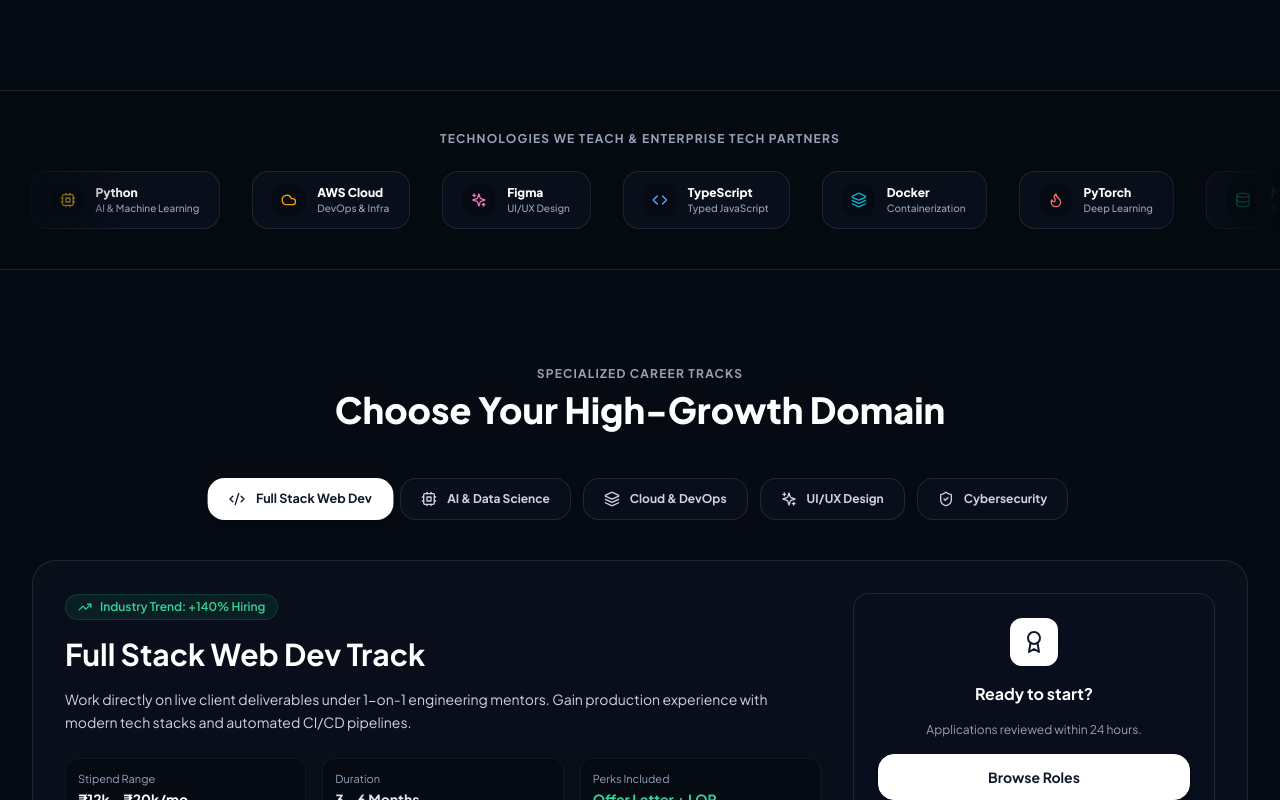
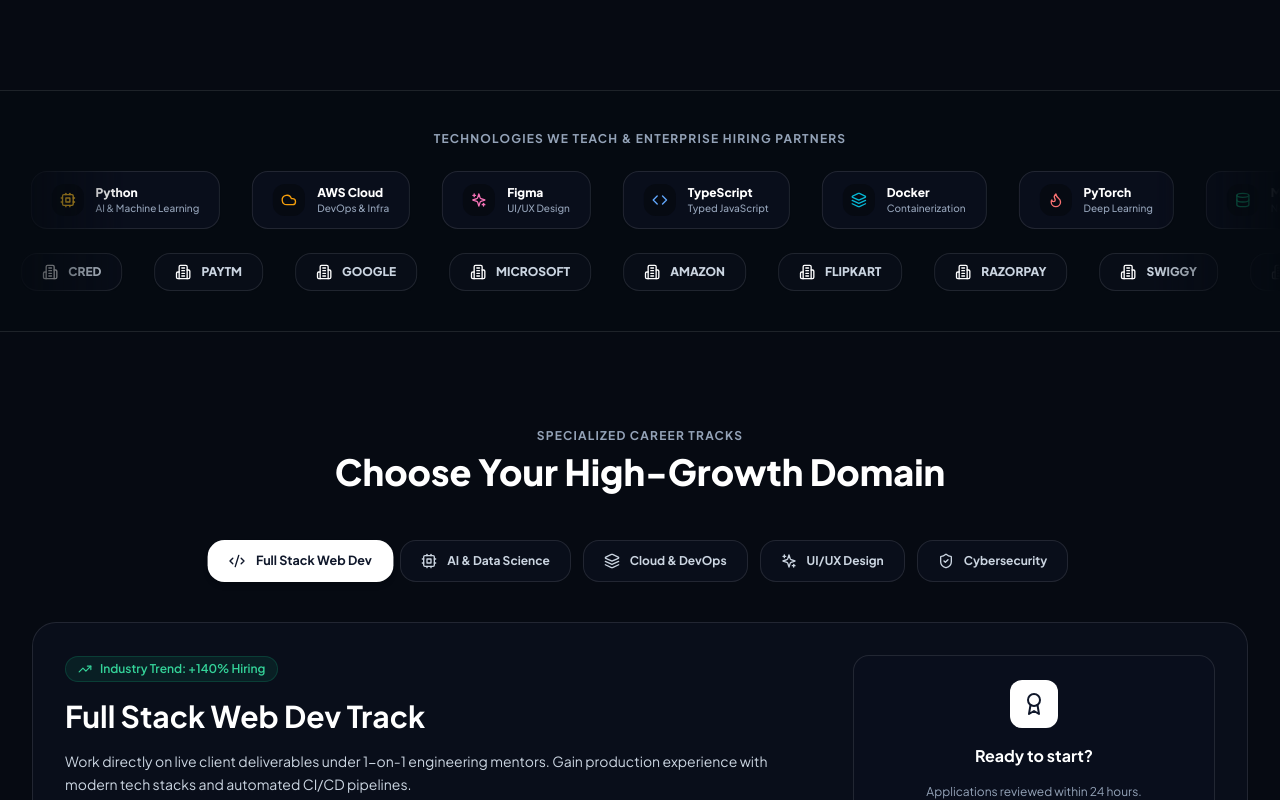
Before and after one commit to Anubhavsaxena2004/frontend_enhancement, a React (Vite) app: page / in a window 1280 px wide. Shown: the part 900-1700 px from the top of the page. Built offline with nearby package versions, Linux system fonts and the light colour scheme.

Commit message:
fix: re-add reverse hiring companies marquee track and enhance CTA primary button legibility with crisp dark text

```diff
--- a/src/components/Home.jsx
+++ b/src/components/Home.jsx
@@ -80,7 +80,6 @@
     });
   };
 
-  // Alternating Left / Right Slide-In Animation based on Index
   const isEven = index % 2 === 0;
 
   return (
@@ -158,6 +157,8 @@
     { name: 'MongoDB', type: 'NoSQL Database', color: 'text-emerald-600 dark:text-emerald-500', icon: Database },
   ];
 
+  const hiringCompanies = ['GOOGLE', 'MICROSOFT', 'AMAZON', 'FLIPKART', 'RAZORPAY', 'SWIGGY', 'TCS', 'INFOSYS', 'CRED', 'PAYTM'];
+
   const handleQuickVerify = (e) => {
     e.preventDefault();
     if (!quickVerifyInput.trim()) return;
@@ -227,7 +228,7 @@
             Accelerate your career through hands-on industry internships with guaranteed stipends, production mentorship, and enterprise IT engineering solutions.
           </motion.p>
 
-          {/* Humanized Buttons (Slate/White Token & Glassmorphism Outline) */}
+          {/* Humanized Buttons */}
           <motion.div
             variants={fadeInUpOnce}
             initial="hidden"
@@ -286,7 +287,7 @@
             </Button>
           </motion.div>
 
-          {/* INCREASING NUMBER COUNT-UP ANIMATION IN IMPACT STATS */}
+          {/* IMPACT STATS WITH NUMBER COUNT-UP */}
           <motion.div
             initial={{ opacity: 0, y: 20 }}
             whileInView={{ opacity: 1, y: 0 }}
@@ -330,14 +331,15 @@
         </div>
       </section>
 
-      {/* INFINITE MARQUEE TECH STACK SECTION */}
+      {/* DUAL INFINITE MARQUEE TRACKS: TRACK 1 TECH STACK & TRACK 2 REVERSE HIRING COMPANIES */}
       <section className="border-y border-slate-200/80 dark:border-white/10 bg-white/80 dark:bg-navy-950/60 py-10 overflow-hidden space-y-6">
         <div className="max-w-7xl mx-auto px-4 text-center">
           <p className="text-xs font-bold text-slate-500 dark:text-slate-400 uppercase tracking-widest">
-            Technologies We Teach & Enterprise Tech Partners
+            Technologies We Teach & Enterprise Hiring Partners
           </p>
         </div>
 
+        {/* Marquee Track 1: Technologies Badge Track (Left to Right) */}
         <Marquee speed="30s" pauseOnHover={true}>
           {technologies.map((tech, idx) => {
             const Icon = tech.icon;
@@ -356,6 +358,16 @@
               </div>
             );
           })}
+        </Marquee>
+
+        {/* Marquee Track 2: Hiring Companies Track (Reverse Right to Left) */}
+        <Marquee speed="35s" reverse={true} pauseOnHover={true}>
+          {hiringCompanies.map((brand, i) => (
+            <div key={i} className="flex items-center gap-2.5 px-5 py-2.5 rounded-2xl bg-slate-50 dark:bg-navy-900/60 border border-slate-200/80 dark:border-white/10 text-slate-700 dark:text-slate-300 font-extrabold text-xs shadow-sm">
+              <Building2 className="w-4 h-4 text-slate-900 dark:text-white shrink-0" />
+              <span>{brand}</span>
+            </div>
+          ))}
         </Marquee>
       </section>
 
@@ -450,7 +462,7 @@
         </motion.div>
       </section>
 
-      {/* BENTO GRID FEATURES WITH ALTERNATING LEFT/RIGHT SLIDE-IN */}
+      {/* BENTO GRID FEATURES */}
       <section className="max-w-7xl mx-auto px-4 sm:px-6 lg:px-8 relative">
         <div className="text-center max-w-3xl mx-auto mb-16">
           <h2 className="text-xs font-bold text-slate-500 dark:text-slate-400 tracking-widest uppercase mb-2">
@@ -461,7 +473,6 @@
           </h3>
         </div>
 
-        {/* Bento Grid layout with alternating Left/Right slide-in cards */}
         <div className="grid grid-cols-1 md:grid-cols-3 gap-6">
           <BentoCard
             index={0}
@@ -611,7 +622,7 @@
         </div>
       </section>
 
-      {/* STUDENT TESTIMONIALS WITH ALTERNATING SLIDE-IN CARDS */}
+      {/* STUDENT TESTIMONIALS */}
       <section className="max-w-7xl mx-auto px-4 sm:px-6 lg:px-8">
         <div className="text-center max-w-2xl mx-auto mb-12">
           <h2 className="text-xs font-bold text-slate-500 dark:text-slate-400 tracking-widest uppercase mb-2">
@@ -660,7 +671,7 @@
         </div>
       </section>
 
-      {/* ADAPTIVE WAVE DIVIDER: NO BLACK CRACKS IN LIGHT MODE! */}
+      {/* ADAPTIVE WAVE DIVIDER: NO BLACK CRACKS IN LIGHT MODE */}
       <div className="w-full overflow-hidden leading-none text-slate-50 dark:text-navy-950 transition-colors">
         <svg
           className="relative block w-full h-12 md:h-20 fill-current"
@@ -671,7 +682,7 @@
         </svg>
       </div>
 
-      {/* FINAL CALL-TO-ACTION SECTION */}
+      {/* FINAL CALL-TO-ACTION SECTION WITH HIGH-CONTRAST LEGIBLE BUTTONS */}
       <section className="relative w-full pt-0 pb-16">
         <div className="bg-slate-900 dark:bg-navy-900 text-white py-16 sm:py-24 relative overflow-hidden">
 
@@ -704,25 +715,22 @@
               transition={{ duration: 0.5, delay: 0.3 }}
               className="pt-4 flex flex-col sm:flex-row items-center justify-center gap-4"
             >
-              <Button
-                variant="primary"
-                size="lg"
-                magnetic={true}
-                icon={ArrowRight}
+              {/* Primary CTA Button: Crisp Solid White Button with Black Text */}
+              <button
                 onClick={onOpenAuth}
-                className="bg-white text-slate-900 hover:bg-slate-100 border-white text-base py-3.5 px-8"
+                className="px-8 py-3.5 rounded-2xl bg-white text-slate-900 hover:bg-slate-100 font-extrabold text-sm sm:text-base shadow-lg transition-all hover:scale-105 active:scale-95 flex items-center gap-2"
               >
-                Join Navyan Today
-              </Button>
+                <span>Join Navyan Today</span>
+                <ArrowRight className="w-4 h-4 text-slate-900" />
+              </button>
 
-              <Button
-                variant="secondary"
-                size="lg"
+              {/* Secondary CTA Button: Crisp Translucent Glass Outline with White Text */}
+              <button
                 onClick={() => setActiveTab('internships')}
-                className="border-white/20 bg-white/10 text-white hover:bg-white/20"
+                className="px-8 py-3.5 rounded-2xl bg-white/10 hover:bg-white/20 text-white border border-white/20 backdrop-blur-md font-semibold text-sm sm:text-base transition-all"
               >
                 Browse All Internships
-              </Button>
+              </button>
             </motion.div>
 
           </div>
```
